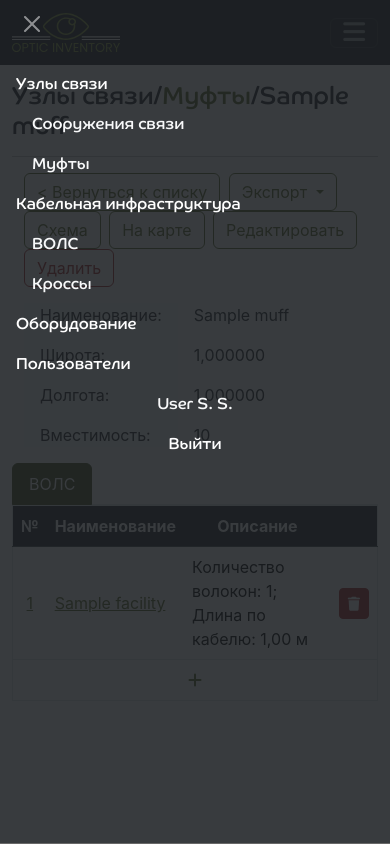
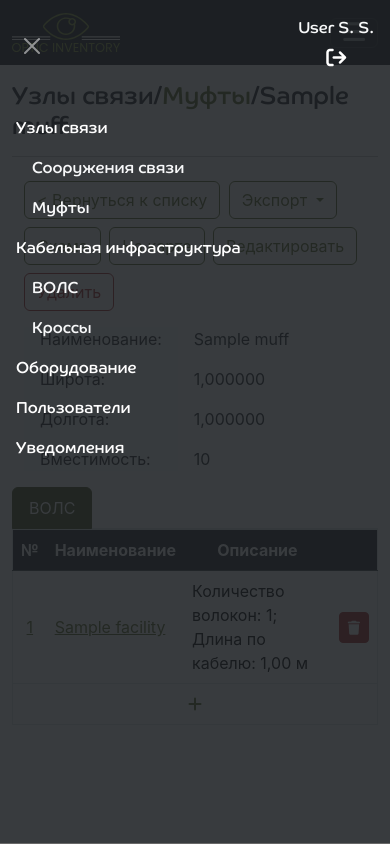
Before and after one commit to Dimonat-notavaliable/Optic-Inventory, a Django app: page /muffs/1/ in a window 390 px wide, after a click that opens the changed part. Run offline with Django 5.2, Linux system fonts and the light colour scheme; a user stored in the database is signed in; tables that the repository leaves empty hold one stand-in row (values such as "Sample post"); some libraries are stand-ins or nearby versions; some web fonts are replaced.

Commit message:
visual changes for mobile

```diff
--- a/main/templates/base.html
+++ b/main/templates/base.html
@@ -25,8 +25,18 @@
                 <i class="fa-solid fa-bars fa-lg"></i>
           </button>
           <div class="offcanvas bg-opacity-75 offcanvas-top text-bg-dark collapse w-auto h-auto" tabindex="-1" id="offcanvasDarkNavbar" aria-labelledby="offcanvasDarkNavbarLabel">
-              <div class="offcanvas-header">
+              <div class="offcanvas-header d-flex">
                   <button type="button" class="btn-close btn-close-white" data-bs-dismiss="offcanvas" aria-label="Close"></button>
+                  <ul class="navbar-nav ms-auto align-items-center">
+                      <li class="navbar-text text-light p-0">
+                        {{ request.user.get_full_name }}
+                      </li>
+                      <li class="nav-item">
+                        <a class="nav-link active fa-lg" href="{% url 'logout' %}">
+                            <i class="fa-solid fa-arrow-right-from-bracket"></i>
+                        </a>
+                      </li>
+                </ul>
               </div>
               <div class="offcanvas-body">
                 <ul class="navbar-nav justify-content-end flex-grow-1 pe-3">
@@ -59,31 +69,29 @@
                         Пользователи
                     </a>
                   </li>
+                  <li class="py-0">
+                    <button type="button" data-bs-toggle="offcanvas" data-bs-target="#collapseExample"
+                            aria-expanded="false" aria-controls="collapseExample"
+                            class="nav-link active" onclick="updateNotifications()">Уведомления</button>
+                  </li>
                   {% endif %}
                 </ul>
-                <ul class="navbar-nav ms-auto align-items-center">
-                  <li class="navbar-text text-light">
-                    {{ request.user.get_full_name }}
-                  </li>
-                  <li class="nav-item">
-                    <a class="nav-link active" href="{% url 'logout' %}">Выйти</a>
-                  </li>
-                </ul>
+
               </div>
           </div>
           <div class="collapse navbar-collapse">
             <ul class="navbar-nav me-auto">
               <li class="nav-item mx-2 dropdown">
-                  <button class="nav-link text-light" role="button" aria-expanded="false">
+                  <button class="nav-link text-light align-self-center" role="button" aria-expanded="false">
                     Узлы связи
                   </button>
                   <ul class="dropdown-menu dropdown-menu-dark bg-dark">
-                    <li><a class="dropdown-item text-light" href="{% url 'facilities' %}">Сооружения связи</a></li>
+                    <li><a class="dropdown-item text-light " href="{% url 'facilities' %}">Сооружения связи</a></li>
                     <li><a class="dropdown-item text-light" href="{% url 'muffs' %}">Муфты</a></li>
                   </ul>
               </li>
               <li class="nav-item mx-2 dropdown">
-                <button class="nav-link text-light" role="button" aria-expanded="false">
+                <button class="nav-link text-light align-self-center" role="button" aria-expanded="false">
                     Кабельная инфраструктура
                 </button>
                 <ul class="dropdown-menu dropdown-menu-dark bg-dark">
@@ -91,11 +99,11 @@
                     <li><a class="dropdown-item text-light" href="{% url 'crosses' %}">Кроссы</a></li>
                 </ul>
               </li>
-              <li class="nav-item mx-2">
+              <li class="nav-item mx-2 align-self-center">
                 <a class="nav-link text-light" aria-current="page" href="{% url 'many_hardware' %}">Оборудование</a>
               </li>
               {% if request.user.is_superuser %}
-              <li class="nav-item mx-2">
+              <li class="nav-item mx-2 align-self-center">
                 <a class="nav-link text-light" aria-current="page" href="{% url 'users' %}">Пользователи</a>
               </li>
               {% endif %}
--- a/main/templates/many_objects/many_objects.html
+++ b/main/templates/many_objects/many_objects.html
@@ -20,7 +20,7 @@
       <button class="btn btn-outline btn-green rounded-0 rounded-end" type="submit">Найти</button>
     </form>
   </div>
-  <nav class="d-flex justify-content-between" aria-label="filter">
+  <nav class="d-flex justify-content-between flex-wrap" aria-label="filter">
     <form action="{% block sorting_action %}{% endblock %}" class="mb-3 d-flex align-items-center" method="get">
       <input type="hidden" name="search" value="{{params.search}}"/>
       <div class="me-2 w-100">Сортировать по:</div>
--- a/main/templates/single_object/muff.html
+++ b/main/templates/single_object/muff.html
@@ -5,9 +5,9 @@
         Узлы связи/<a href="{% url 'muffs' %}" class="text-success link-underline link-underline-opacity-0">Муфты</a>/{{ object.name }}
     </h2>
     <hr>
-    <div class="container my-3">
-        <a href="javascript:history.go(-1)" class="btn btn-outline btn-green me-1">< Вернуться к списку</a>
-        <button type="button" class="btn btn-outline btn-green dropdown-toggle me-1" data-bs-toggle="dropdown" aria-expanded="false">
+    <div class="container mt-2 mb-3">
+        <a href="javascript:history.go(-1)" class="btn btn-outline btn-green me-1 mt-2">< Вернуться к списку</a>
+        <button type="button" class="btn btn-outline btn-green dropdown-toggle me-1 mt-2" data-bs-toggle="dropdown" aria-expanded="false">
         Экспорт
         </button>
         <ul class="dropdown-menu">
@@ -15,13 +15,13 @@
             <li><a class="dropdown-item" href="{% url 'export_muff' 'xlsx' object.id %}">Excel</a></li>
             <li><a class="dropdown-item" href="{% url 'export_muff' 'csv' object.id %}">CSV</a></li>
         </ul>
-        <a href="{% url 'muff_scheme' object.id %}" class="btn btn-outline btn-green me-1">Схема</a>
-        <a href="{% url 'muff_map' object.id %}" class="btn btn-outline btn-green me-1"
+        <a href="{% url 'muff_scheme' object.id %}" class="btn btn-outline btn-green me-1 mt-2">Схема</a>
+        <a href="{% url 'muff_map' object.id %}" class="btn btn-outline btn-green me-1 mt-2"
            target="_blank" rel="noopener noreferrer">На карте</a>
         {% if request.user.is_writer %}
-        <a href="{% url 'muff_update' object.id %}" class="btn btn-outline btn-green me-1">Редактировать</a>
+        <a href="{% url 'muff_update' object.id %}" class="btn btn-outline btn-green me-1 mt-2">Редактировать</a>
         <!-- Button that opens a modal -->
-        <button type="button" class="btn btn-outline btn-red" data-bs-toggle="modal" data-bs-target="#delete_item">
+        <button type="button" class="btn btn-outline btn-red mt-2" data-bs-toggle="modal" data-bs-target="#delete_item">
             Удалить
         </button>
         {% endif %}
```
Also changed, not shown: main/templates/many_objects/centers.html (deleted, +0 -30 lines), main/templates/many_objects/crosses.html (+4 -4 lines), main/templates/many_objects/facilities.html (+5 -5 lines), main/templates/many_objects/focls.html (+4 -4 lines), main/templates/many_objects/many_hardware.html (+4 -4 lines), main/templates/many_objects/muffs.html (+5 -5 lines), main/templates/single_object/cross.html (+5 -5 lines), main/templates/single_object/facility.html (+7 -7 lines), main/templates/single_object/focl.html (+6 -6 lines), main/templates/single_object/hardware.html (+5 -5 lines).
